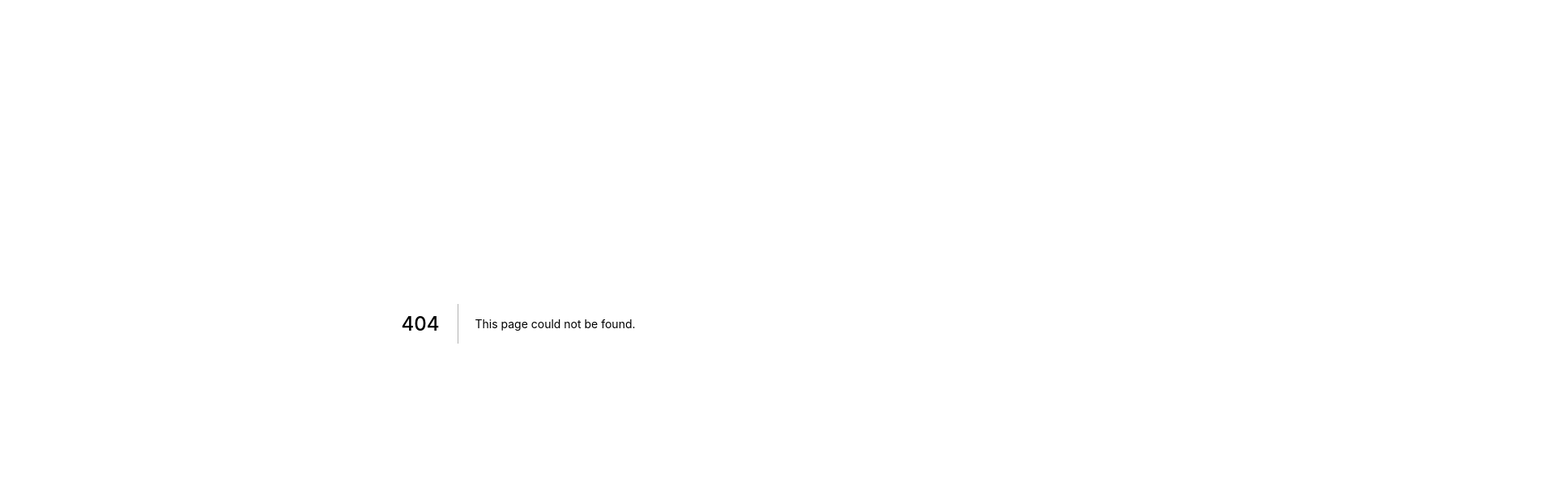
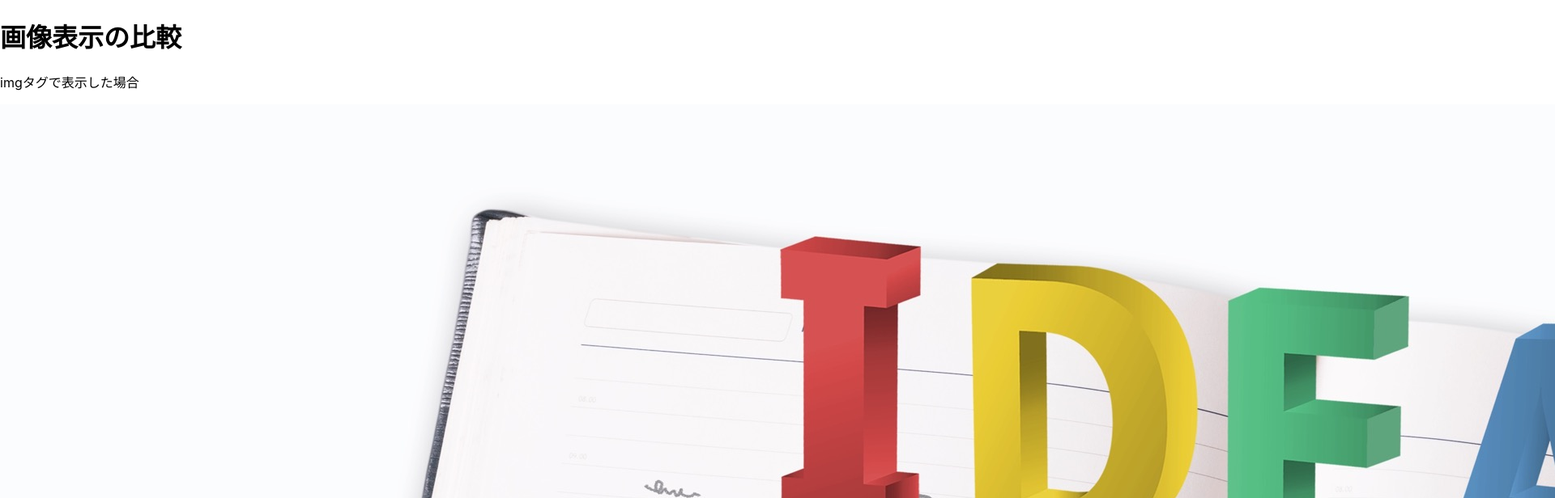
Before and after one commit to TomozQ/next101, a Next.js app: page /image-sample in a window 1280 px wide. Before the commit this address had no page. Shown: the top 616 px of the page at 81% size, 1920 px wide, since content can reach past the window. Built offline with nearby package versions, Linux system fonts and the light colour scheme.

Commit message:
Imageコンポーネント　サンプル

```diff
--- a/next.config.js
+++ b/next.config.js
@@ -2,6 +2,9 @@
 const nextConfig = {
   reactStrictMode: true,
   swcMinify: true,
+  images: {
+    domains: ['example.com'],
+  }
 }
 
 module.exports = nextConfig
--- /dev/null
+++ b/pages/image-sample.tsx
@@ -0,0 +1,20 @@
+import { NextPage } from 'next'
+import Image from 'next/image'
+// 画像ファイルをインポート
+import BibleImage from '../public/images/07.jpg'
+
+const ImageSample: NextPage<void> = (props) => {
+  return (
+    <div>
+      <h1>画像表示の比較</h1>
+      <p>imgタグで表示した場合</p>
+      <img src='/images/07.jpg' />
+      <p>Imageコンポーネントを使用した場合</p>
+      {/* パスを指定する代わりにインポートした画像を指定 */}
+      <Image src={ BibleImage } />
+      <p>Imageで表示した場合は事前に描画エリアが確保される。</p>
+    </div>
+  )
+}
+
+export default ImageSample
```
Also changed, not shown: public/images/07.jpg (added).
